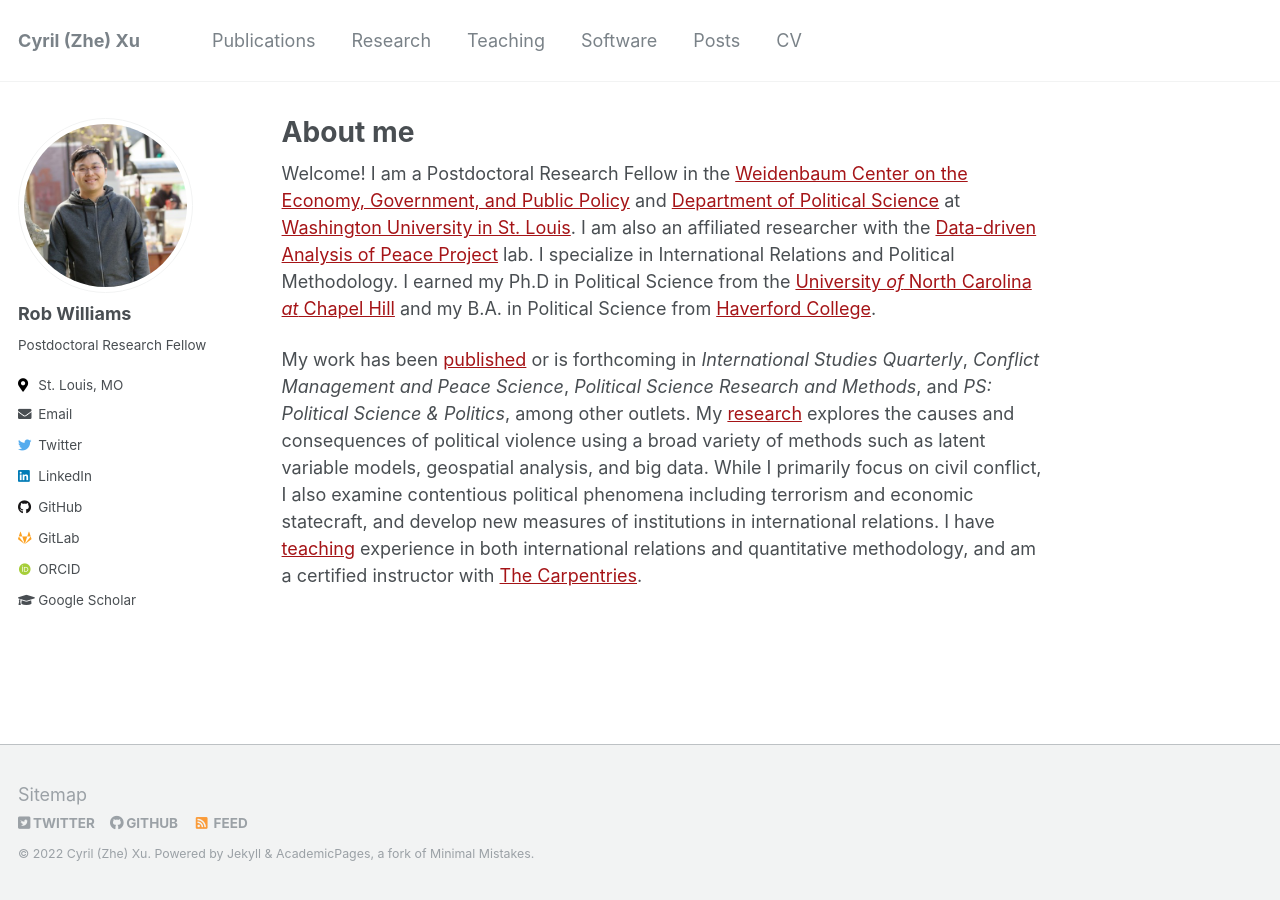
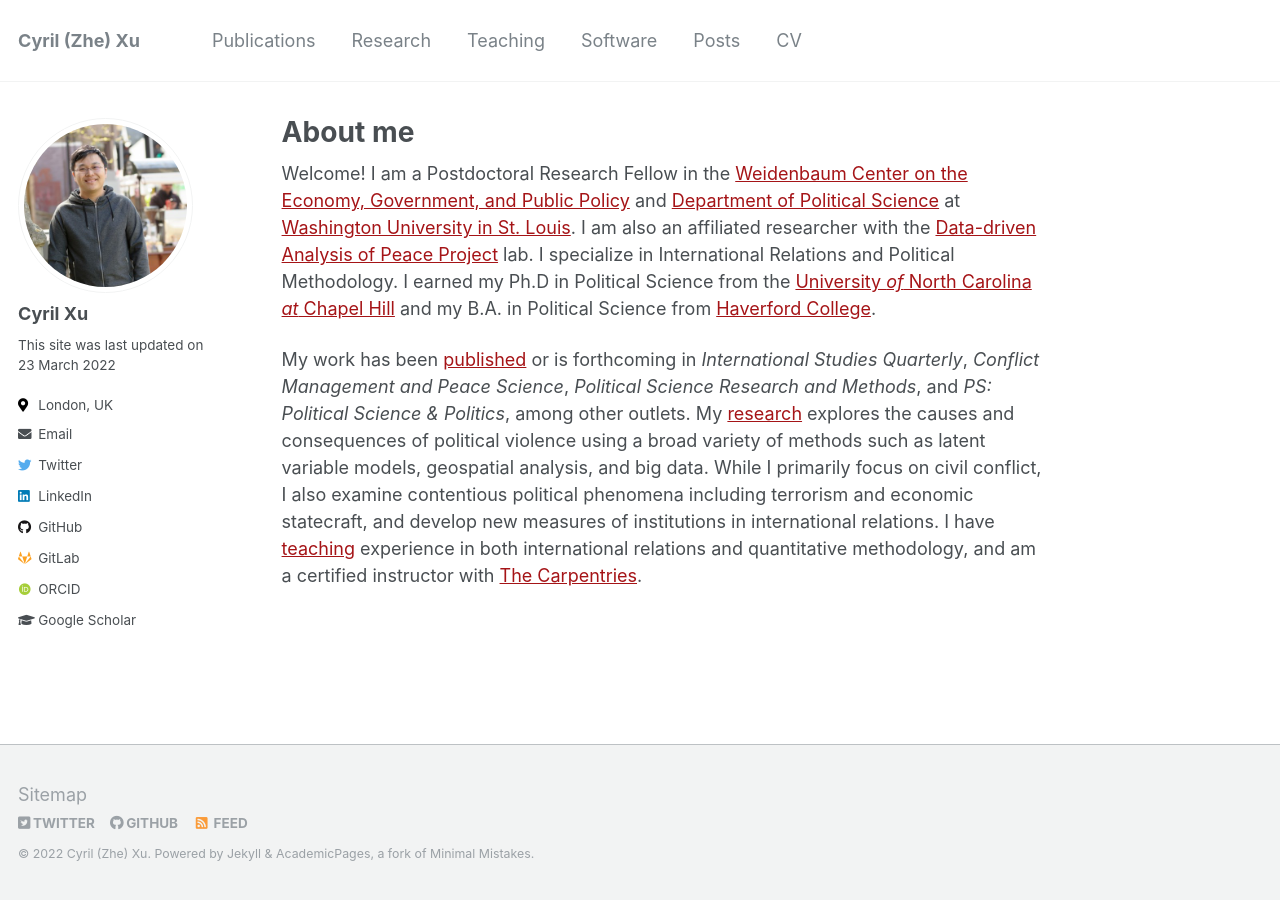
Before and after one commit to whoiscyril/webpage, a Jekyll site: the page built from _pages/about.md, in a window 1280 px wide. Built offline with Jekyll 4.4.1, drawn with Linux system fonts in a browser that asks for light colours; some web fonts are replaced.

Commit message:
Update _config.yml

```diff
--- a/_config.yml
+++ b/_config.yml
@@ -82,10 +82,10 @@ analytics:
 
 # Site Author
 author:
-  name             : "Rob Williams"
+  name             : "Cyril Xu"
   avatar           : "profile.png"
-  bio              : "Postdoctoral Research Fellow"
-  location         : "St. Louis, MO"
+  bio              : "This site was last updated on 23 March 2022"
+  location         : "London, UK"
   employer         :
   pubmed           :
   orcid            : "http://orcid.org/0000-0001-9259-3883"
```
